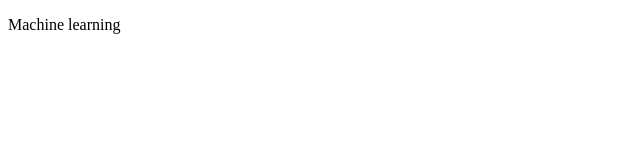
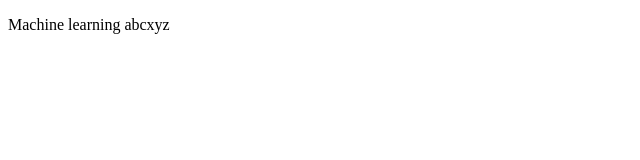
Before and after one commit to duy-nirvana/congcu-moitruong, a plain HTML site: page index.html in a window 1280 px wide. Shown: the full height of the page, 0-640 px from the left. Drawn offline with Linux system fonts and the light colour scheme.

Commit message:
Change file index

```diff
--- a/index.html
+++ b/index.html
@@ -7,6 +7,6 @@
     <title>Document</title>
 </head>
 <body>
-    <p>Machine learning</p>
+    <p>Machine learning abcxyz</p>
 </body>
 </html>
```
